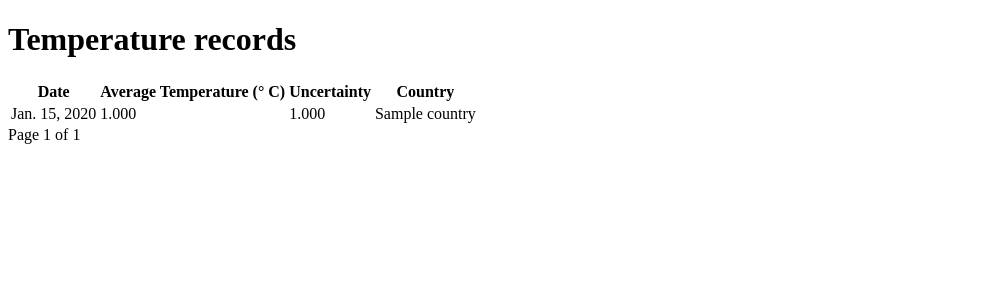
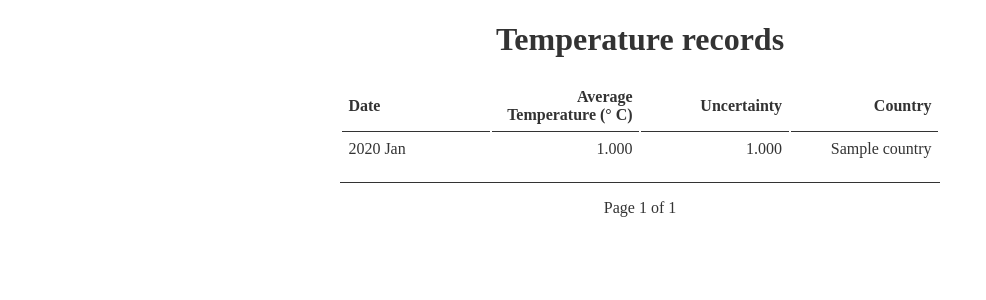
Before and after one commit to tailordev-commons/jdev-2017-django, a Django app: page / in a window 1280 px wide. Shown: the top 300 px of the page, without its empty margins (0-986 px from the left). Run offline with Django 3.2, Linux system fonts and the light colour scheme; tables that the repository leaves empty hold one stand-in row (values such as "Sample post").

Commit message:
Add view basic styles

```diff
--- /dev/null
+++ b/temperature/static/temperature/css/temperature.css
@@ -0,0 +1,39 @@
+body {
+  max-width: 600px;
+  margin-left: auto;
+  margin-right: auto;
+  color: #333;
+}
+
+h1 {
+  text-align: center;
+}
+
+table {
+  width: 100%;
+}
+
+table thead tr th {
+  border-bottom: 1px solid #333;
+}
+
+table tr:nth-child(even) {
+  background-color: #e6e6e6;
+}
+
+table tr > * {
+  width: 25%;
+  text-align: right;
+  padding: 0.4rem;
+}
+
+table tr > *:first-child {
+  text-align: left;
+}
+
+.pagination {
+  margin-top: 1rem;
+  padding-top: 1rem;
+  text-align: center;
+  border-top: 1px solid #333;
+}
--- a/temperature/templates/temperature/record_list.html
+++ b/temperature/templates/temperature/record_list.html
@@ -1,8 +1,11 @@
+{% load static %}
+
 <!DOCTYPE html>
 <html>
   <head>
     <meta charset="utf-8">
     <title>Temperature records</title>
+    <link rel="stylesheet" href="{% static "temperature/css/temperature.css" %}">
   </head>
   <body>
     <h1>Temperature records</h1>
@@ -19,7 +22,7 @@
       <tbody>
         {% for record in record_list %}
         <tr>
-          <td>{{ record.date | date }}</td>
+          <td>{{ record.date | date:"Y M" }}</td>
           <td>{{ record.temperature | default:"N/A" }}</td>
           <td>{{ record.uncertainty | default:"N/A" }}</td>
           <td>{{ record.country.name }}</td>
```
